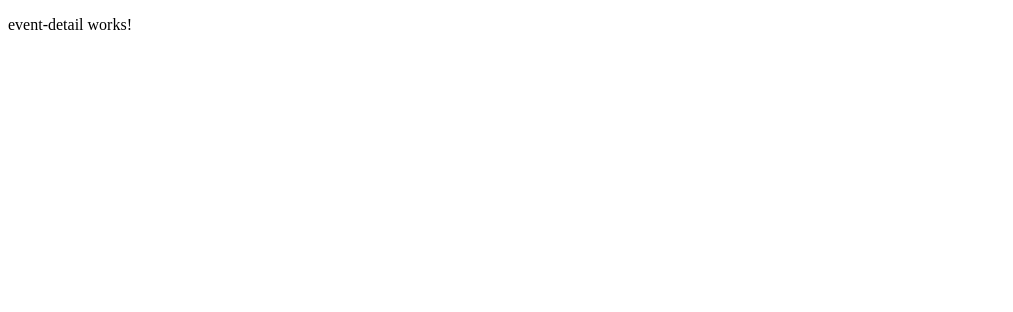
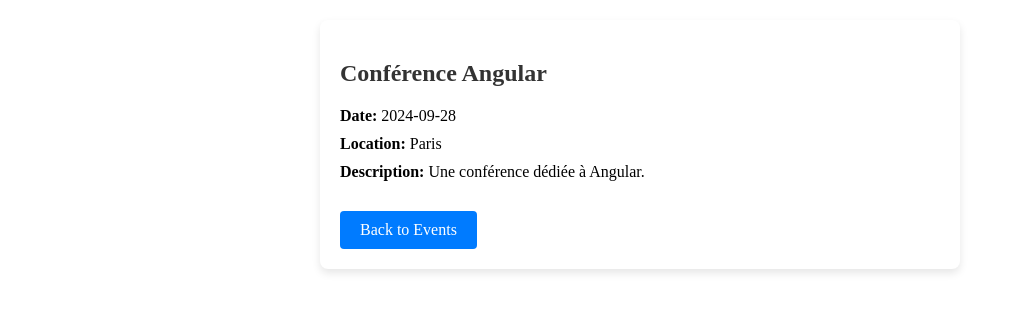
Before and after one commit to thibzntm/eventhub, an Angular app: page /event/1 in a window 1280 px wide. Shown: the top 312 px of the page, without its empty margins (0-1013 px from the left). Built offline with nearby package versions, Linux system fonts and the light colour scheme; data requests are answered from the project's data file.

Commit message:
add event details

```diff
--- a/backend/db.json
+++ b/backend/db.json
@@ -14,6 +14,13 @@
       "date": "2024-09-04",
       "location": "paris ",
       "description": "fsdf"
+    },
+    {
+      "id": "bd82",
+      "title": "Paris BB",
+      "date": "2024-09-12",
+      "location": "paris ",
+      "description": "VDsfdsf"
     }
   ],
   "users": [
--- a/src/app/app-routing.module.ts
+++ b/src/app/app-routing.module.ts
@@ -7,6 +7,7 @@
 import { LoginComponent } from './login/login.component';
 import { RegisterComponent } from './register/register.component';
 import { UserProfilComponent } from './user-profil/user-profil.component';
+import { AuthGuard } from './shared/services/auth.guard';
 
 const routes: Routes = [
   { path: '', component: HomeComponent },
@@ -16,6 +17,7 @@
   { path: 'login', component: LoginComponent },
   { path: 'register', component: RegisterComponent },
   { path: 'profile', component: UserProfilComponent }
+
 ];
 
 @NgModule({
--- a/src/app/app.component.ts
+++ b/src/app/app.component.ts
@@ -1,10 +1,17 @@
-import { Component } from '@angular/core';
+// app.component.ts
+import { Component, OnInit } from '@angular/core';
+import { AuthService } from './shared/services/auth.service';
 
 @Component({
   selector: 'app-root',
   templateUrl: './app.component.html',
   styleUrls: ['./app.component.css']
 })
-export class AppComponent {
-  title = 'eventhub';
+export class AppComponent implements OnInit {
+
+  constructor(private authService: AuthService) {}
+
+  ngOnInit() {
+    this.authService.checkSession(); // Vérifie la session au démarrage de l'application
+  }
 }
--- a/src/app/event-detail/event-detail.component.css
+++ b/src/app/event-detail/event-detail.component.css
@@ -0,0 +1,34 @@
+/* event-detail.component.css */
+.event-detail-container {
+    max-width: 600px;
+    margin: 20px auto;
+    padding: 20px;
+    background: #fff;
+    border-radius: 8px;
+    box-shadow: 0 4px 8px rgba(0, 0, 0, 0.1);
+  }
+
+  .event-detail-container h2 {
+    color: #333;
+    margin-bottom: 20px;
+  }
+
+  .event-detail-container p {
+    font-size: 16px;
+    margin: 10px 0;
+  }
+
+  .btn-back {
+    display: inline-block;
+    padding: 10px 20px;
+    margin-top: 20px;
+    background-color: #007bff;
+    color: #fff;
+    text-decoration: none;
+    border-radius: 4px;
+    transition: background-color 0.3s ease;
+  }
+
+  .btn-back:hover {
+    background-color: #0056b3;
+  }
--- a/src/app/event-detail/event-detail.component.html
+++ b/src/app/event-detail/event-detail.component.html
@@ -1 +1,12 @@
-<p>event-detail works!</p>
+<!-- event-detail.component.html -->
+<div class="event-detail-container" *ngIf="event">
+    <h2>{{ event.title }}</h2>
+    <p><strong>Date:</strong> {{ event.date }}</p>
+    <p><strong>Location:</strong> {{ event.location }}</p>
+    <p><strong>Description:</strong> {{ event.description }}</p>
+    <a routerLink="/" class="btn btn-back">Back to Events</a>
+  </div>
+
+  <div *ngIf="!event">
+    <p>Loading event details...</p>
+  </div>
--- a/src/app/event-detail/event-detail.component.ts
+++ b/src/app/event-detail/event-detail.component.ts
@@ -1,10 +1,39 @@
-import { Component } from '@angular/core';
+// event-detail.component.ts
+import { Component, OnInit } from '@angular/core';
+import { ActivatedRoute } from '@angular/router';
+import { EventService } from '../shared/services/event.service';
 
 @Component({
   selector: 'app-event-detail',
   templateUrl: './event-detail.component.html',
   styleUrls: ['./event-detail.component.css']
 })
-export class EventDetailComponent {
+export class EventDetailComponent implements OnInit {
+  event: any;
+
+  constructor(
+    private route: ActivatedRoute,
+    private eventService: EventService
+  ) {}
+
+  // event-detail.component.ts
+  ngOnInit(): void {
+    const eventId = this.route.snapshot.paramMap.get('id');
+    if (eventId) {
+      this.getEventDetails(eventId);
+    }
+  }
+
+
+  getEventDetails(id: string): void {
+    this.eventService.getEventById(id).subscribe(
+      (event) => {
+        this.event = event;
+      },
+      (error) => {
+        console.error('Error fetching event details', error);
+      }
+    );
+  }
 
 }
--- a/src/app/shared/services/auth.service.ts
+++ b/src/app/shared/services/auth.service.ts
@@ -1,48 +1,45 @@
 // auth.service.ts
 import { Injectable } from '@angular/core';
 import { HttpClient } from '@angular/common/http';
-import { Observable, BehaviorSubject, throwError } from 'rxjs';
-import { map, mergeMap, catchError } from 'rxjs/operators';
+import { Observable, BehaviorSubject } from 'rxjs';
+import { map } from 'rxjs/operators';
 
 @Injectable({
-  providedIn: 'root',
+  providedIn: 'root'
 })
 export class AuthService {
   private apiUrl = 'http://localhost:3000/users';
   private isLoggedIn = new BehaviorSubject<boolean>(false);
 
-  constructor(private http: HttpClient) {}
+  constructor(private http: HttpClient) {
+    this.checkSession(); // Vérifie la session au démarrage du service
+  }
 
-  // Méthode de connexion
   login(credentials: { email: string; password: string }): Observable<any> {
     return this.http.get<any[]>(this.apiUrl).pipe(
       map(users => {
-        console.log('Fetched users:', users);
         const user = users.find(user => user.email === credentials.email && user.password === credentials.password);
-        return user || null; // Retourne l'utilisateur trouvé ou null
+        if (user) {
+          this.setSession(user);
+        }
+        return user;
       })
     );
   }
 
-
-  // Méthode d'inscription
   register(userData: any): Observable<any> {
     return this.http.get<any[]>(`${this.apiUrl}?email=${userData.email}`).pipe(
-      mergeMap((users: any[]) => {
-        if (Array.isArray(users) && users.length > 0) {
-          // L'utilisateur existe déjà
-          return throwError(() => new Error('User already exists'));
+      map(users => {
+        if (users.length > 0) {
+          throw new Error('User already exists');
         } else {
-          // Crée l'utilisateur si l'email n'existe pas
           return this.http.post<any>(this.apiUrl, userData);
         }
-      }),
-      catchError(error => throwError(() => error))
+      })
     );
   }
 
   logout() {
-    // Supprimer la session
     this.isLoggedIn.next(false);
     localStorage.removeItem('user');
   }
--- a/src/app/shared/services/event.service.ts
+++ b/src/app/shared/services/event.service.ts
@@ -15,9 +15,11 @@
     return this.http.get(this.apiUrl);
   }
 
-  getEventById(id: number): Observable<any> {
+  // event.service.ts
+  getEventById(id: string): Observable<any> { // Changez `id: number` en `id: string`
     return this.http.get(`${this.apiUrl}/${id}`);
   }
+
 
   createEvent(event: any): Observable<any> {
     return this.http.post(this.apiUrl, event);
```
Also changed, not shown: src/app/shared/services/auth.guard.ts (added, +24 -0 lines), 1 other file (tests, documents, lock files or other folders).
